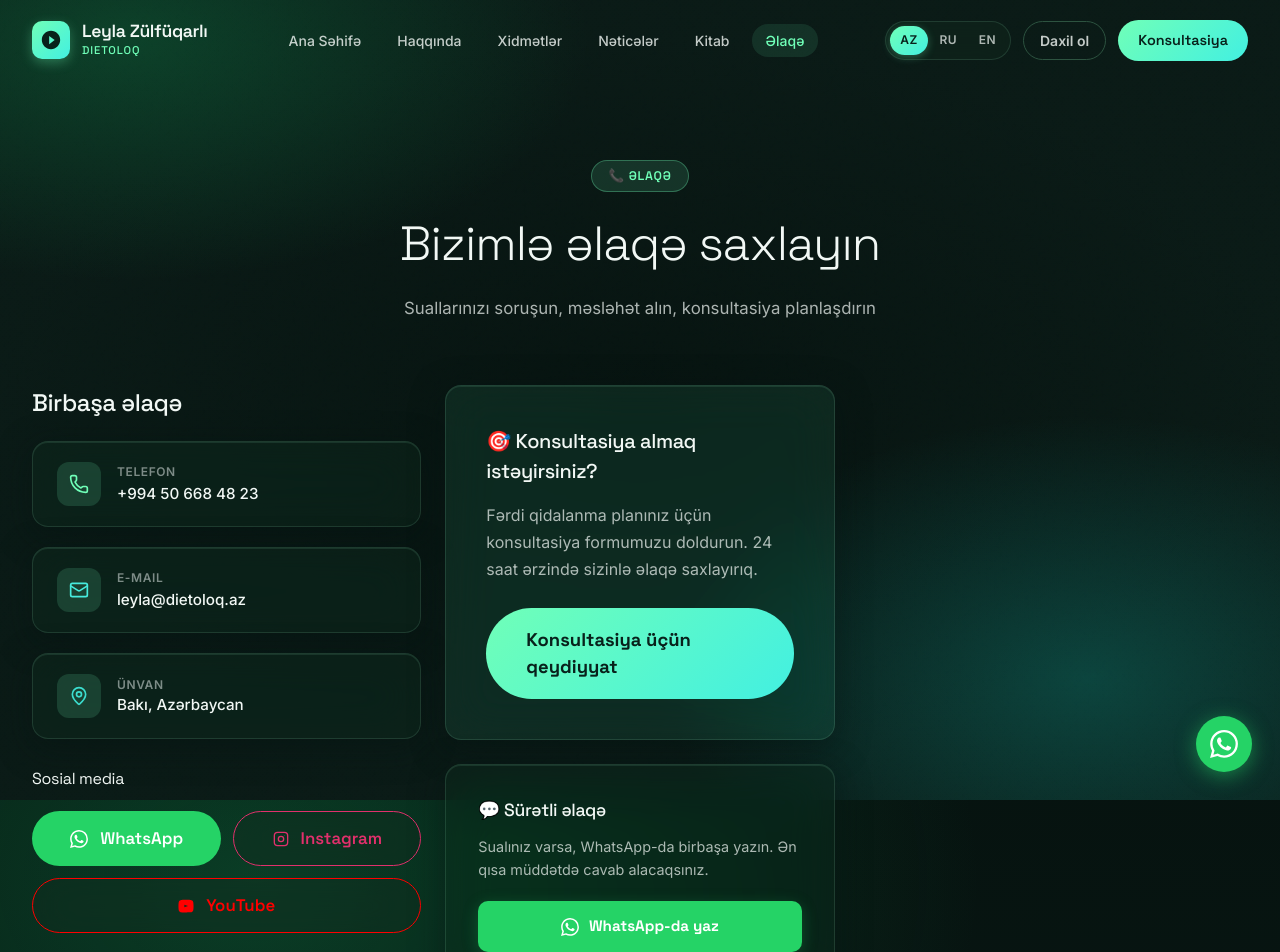
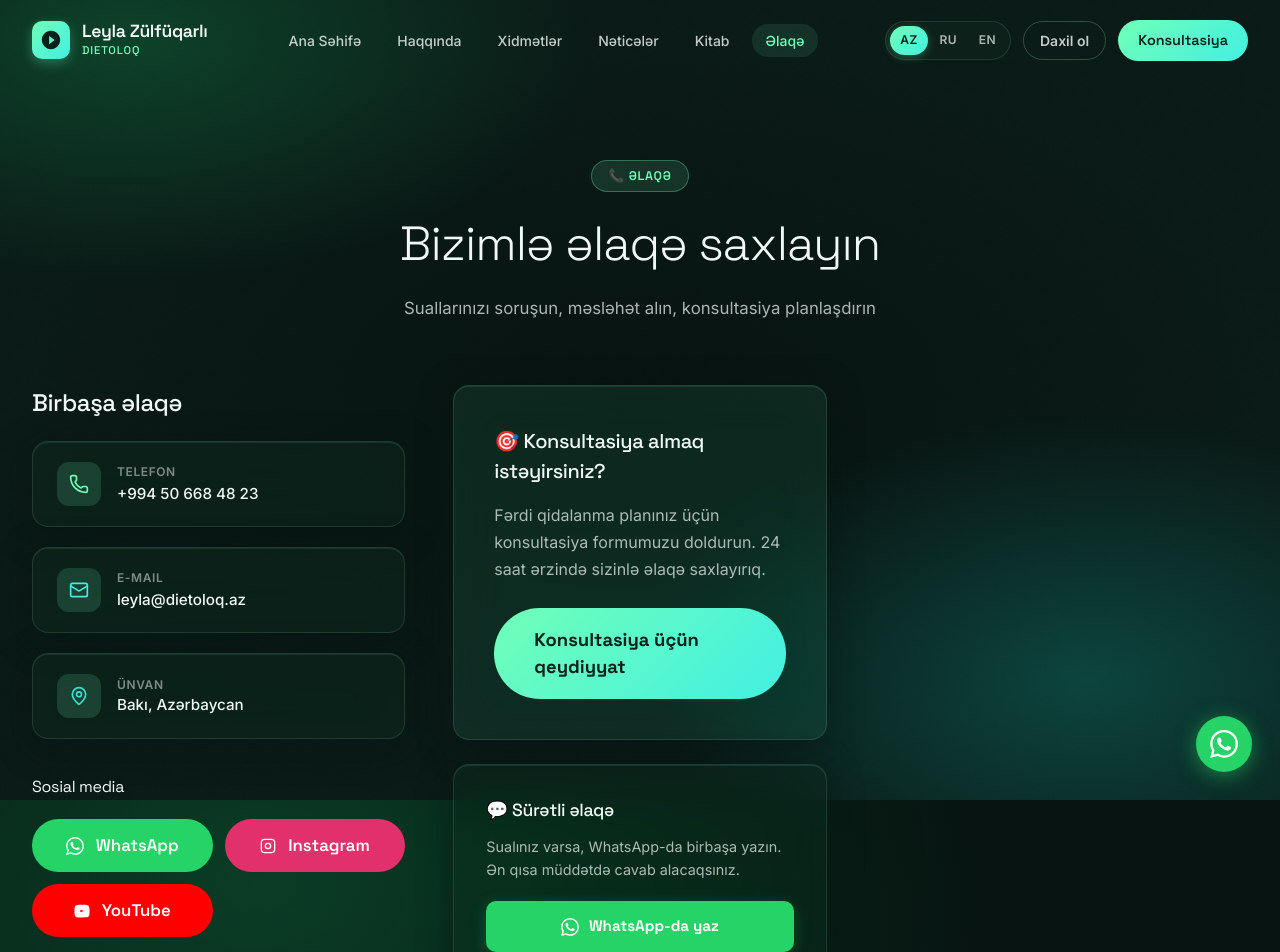
Before and after one commit to zakasmd/dietoloq, a Next.js app: page /az/contact in a window 1280 px wide. Shown: the top 952 px of the page. Built offline with nearby package versions, Linux system fonts and the light colour scheme.

Commit message:
fix: updated contact page layout and social button colors, fixed book image path

```diff
--- a/src/app/[locale]/book/page.tsx
+++ b/src/app/[locale]/book/page.tsx
@@ -47,7 +47,7 @@ export default function BookPage() {
                   {t('bestseller')}
                 </div>
                 <Image
-                  src="/images/book.png"
+                  src="/images/kitab.png"
                   alt="Köklüyün sirri - Arıqlığın açarı"
                   width={350}
                   height={450}
--- a/src/app/[locale]/contact/page.tsx
+++ b/src/app/[locale]/contact/page.tsx
@@ -43,7 +43,7 @@ export default function ContactPage() {
 
       <section style={{ padding: '0 0 5rem' }}>
         <div className="container">
-          <div className="responsive-grid" style={{ alignItems: 'start' }}>
+          <div className="responsive-grid" style={{ alignItems: 'start', gap: '3rem' }}>
             {/* Left: contact info */}
             <motion.div
               initial={{ opacity: 0, y: 30 }}
@@ -75,15 +75,15 @@ export default function ContactPage() {
                 );
               })}
 
-              <h3 style={{ fontFamily: 'Space Grotesk,sans-serif', fontSize: '1rem', color: 'hsl(var(--foreground))', marginTop: '0.5rem' }}>{t('socialMedia')}</h3>
-              <div style={{ display: 'flex', gap: '0.75rem', flexWrap: 'wrap' }}>
-                <a href="https://wa.me/994506684823" target="_blank" rel="noopener noreferrer" className="btn btn-whatsapp" style={{ flex: '1 1 auto', justifyContent: 'center', minWidth: '100px' }}>
+              <h3 style={{ fontFamily: 'Space Grotesk,sans-serif', fontSize: '1rem', color: 'hsl(var(--foreground))', marginTop: '1rem' }}>{t('socialMedia')}</h3>
+              <div style={{ display: 'grid', gridTemplateColumns: 'repeat(auto-fit, minmax(120px, 1fr))', gap: '0.75rem' }}>
+                <a href="https://wa.me/994506684823" target="_blank" rel="noopener noreferrer" className="btn btn-whatsapp" style={{ justifyContent: 'center' }}>
                   <WaIcon /> WhatsApp
                 </a>
-                <a href="https://www.instagram.com/dietoloqleylazulfuqarli/" target="_blank" rel="noopener noreferrer" className="btn btn-outline" style={{ flex: '1 1 auto', justifyContent: 'center', minWidth: '100px', borderColor: '#E1306C', color: '#E1306C' }}>
+                <a href="https://www.instagram.com/dietoloqleylazulfuqarli/" target="_blank" rel="noopener noreferrer" className="btn" style={{ justifyContent: 'center', background: '#E1306C', color: 'white', border: 'none' }}>
                   <IgIcon /> Instagram
                 </a>
-                <a href="https://www.youtube.com/@DiyetoloqLeyla" target="_blank" rel="noopener noreferrer" className="btn btn-outline" style={{ flex: '1 1 auto', justifyContent: 'center', minWidth: '100px', borderColor: '#FF0000', color: '#FF0000' }}>
+                <a href="https://www.youtube.com/@DiyetoloqLeyla" target="_blank" rel="noopener noreferrer" className="btn" style={{ justifyContent: 'center', background: '#FF0000', color: 'white', border: 'none' }}>
                   <YtIcon /> YouTube
                 </a>
               </div>
```
